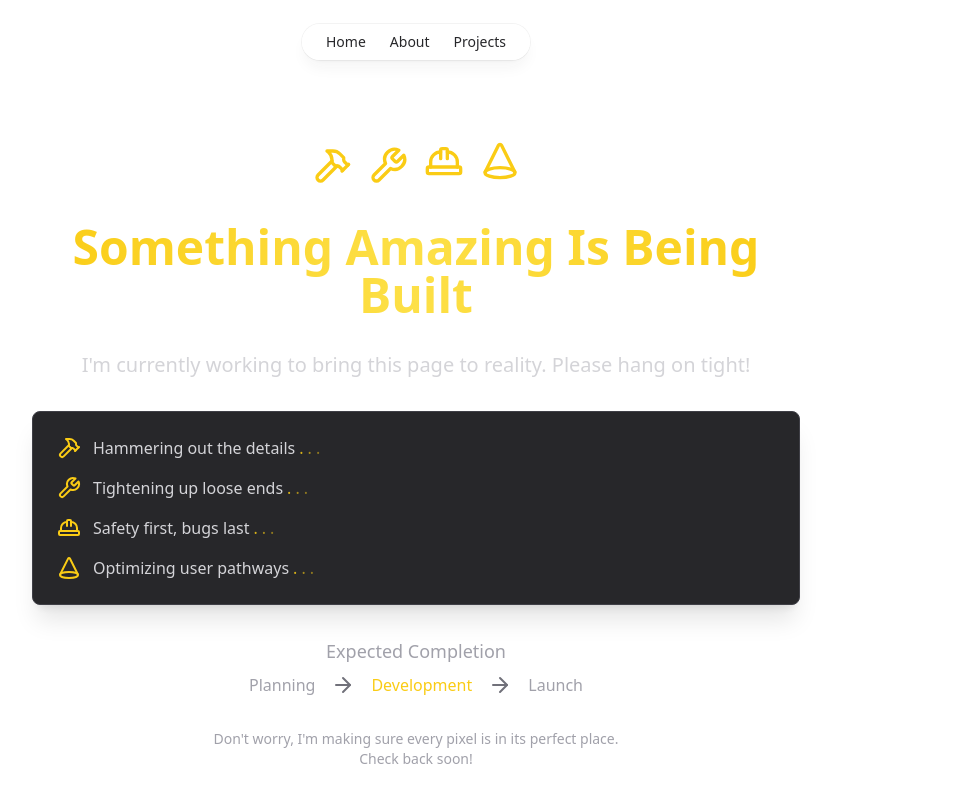
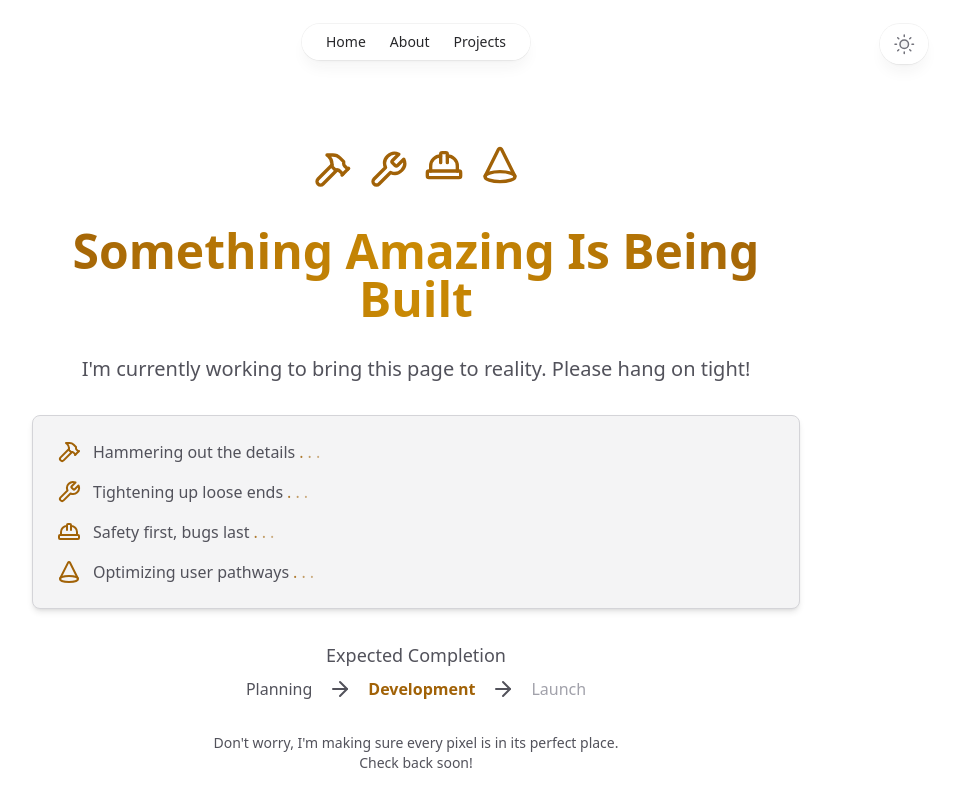
Before and after one commit to PabloGracia/with-pablo, a Next.js app: page /projects/with-pablo in a window 1280 px wide. Shown: the top 800 px of the page, without its empty margins (224-1179 px from the left). Built offline with nearby package versions, Linux system fonts and the light colour scheme.

Commit message:
Add theme toggle

```diff
--- a/app/layout.tsx
+++ b/app/layout.tsx
@@ -5,6 +5,7 @@ import { Analytics } from "@vercel/analytics/next";
 import { Layout } from "@/components/Layout";
 
 import "@/styles/tailwind.css";
+import { Providers } from "@/components/Providers";
 
 export const metadata: Metadata = {
   title: "Pablo Gracia",
@@ -19,9 +20,11 @@ export default function RootLayout({
   return (
     <html lang="en" className="h-full antialiased" suppressHydrationWarning>
       <body className="flex h-full bg-zinc-50 dark:bg-black">
-        <div className="flex w-full">
-          <Layout>{children}</Layout>
-        </div>
+        <Providers>
+          <div className="flex w-full">
+            <Layout>{children}</Layout>
+          </div>
+        </Providers>
         <SpeedInsights />
         <Analytics />
       </body>
--- a/app/projects/page.tsx
+++ b/app/projects/page.tsx
@@ -42,14 +42,16 @@ function Project({ href, logo, description, title }: ProjectProps) {
   return (
     <Link
       href={href}
-      className="group flex flex-col flex-1 w-auto gap-y-6 rounded-2xl transition hover:bg-zinc-100 dark:hover:bg-zinc-800 p-6"
+      className="group flex flex-col flex-1 w-auto gap-y-6 rounded-2xl transition delay-200 hover:bg-zinc-100 dark:hover:bg-zinc-800 p-6"
     >
-      <Image src={logo} className="h-7 w-7" alt={`${title} logo`} />
-      <div className="flex flex-col gap-y-2">
+      <div className="relative z-10 flex h-12 w-12 items-center justify-center rounded-full bg-white shadow-md shadow-zinc-800/5 ring-1 ring-zinc-900/5 dark:border dark:border-zinc-700/50 dark:bg-zinc-800 dark:ring-0">
+        <Image src={logo} alt="" className="h-7 w-7" />
+      </div>
+      <div className="flex flex-col gap-y-3">
         <h3 className="text-zinc-800 dark:text-zinc-100 text-md font-semibold">
           {title}
         </h3>
-        <p className="text-zinc-400 dark:text-zinc-500 text-sm">
+        <p className="text-zinc-600 dark:text-zinc-400 text-sm">
           {description}
         </p>
       </div>
--- a/components/Header.tsx
+++ b/components/Header.tsx
@@ -1,10 +1,12 @@
 "use client";
 
+import { useCallback, useEffect, useState } from "react";
 import clsx from "clsx";
 import Link from "next/link";
 import { usePathname } from "next/navigation";
 import { Container } from "./Container";
 import { PAGE_LINKS } from "@/constants/page-links";
+import { useTheme } from "next-themes";
 
 type NavItemProps = {
   href: string;
@@ -53,13 +55,76 @@ function MobileNavigation() {
   return <></>;
 }
 
+function SunIcon(props: React.ComponentPropsWithoutRef<"svg">) {
+  return (
+    <svg
+      viewBox="0 0 24 24"
+      strokeWidth="1.5"
+      strokeLinecap="round"
+      strokeLinejoin="round"
+      aria-hidden="true"
+      {...props}
+    >
+      <path d="M8 12.25A4.25 4.25 0 0 1 12.25 8v0a4.25 4.25 0 0 1 4.25 4.25v0a4.25 4.25 0 0 1-4.25 4.25v0A4.25 4.25 0 0 1 8 12.25v0Z" />
+      <path
+        d="M12.25 3v1.5M21.5 12.25H20M18.791 18.791l-1.06-1.06M18.791 5.709l-1.06 1.06M12.25 20v1.5M4.5 12.25H3M6.77 6.77 5.709 5.709M6.77 17.73l-1.061 1.061"
+        fill="none"
+      />
+    </svg>
+  );
+}
+
+function MoonIcon(props: React.ComponentPropsWithoutRef<"svg">) {
+  return (
+    <svg viewBox="0 0 24 24" aria-hidden="true" {...props}>
+      <path
+        d="M17.25 16.22a6.937 6.937 0 0 1-9.47-9.47 7.451 7.451 0 1 0 9.47 9.47ZM12.75 7C17 7 17 2.75 17 2.75S17 7 21.25 7C17 7 17 11.25 17 11.25S17 7 12.75 7Z"
+        strokeWidth="1.5"
+        strokeLinecap="round"
+        strokeLinejoin="round"
+      />
+    </svg>
+  );
+}
+
+function ThemeToggle() {
+  const { resolvedTheme, setTheme } = useTheme();
+  const otherTheme = resolvedTheme === "dark" ? "light" : "dark";
+  const [mounted, setMounted] = useState(false);
+
+  useEffect(() => {
+    setMounted(true);
+  }, []);
+
+  useEffect(() => {
+    console.log("Theme: ", resolvedTheme);
+  }, [resolvedTheme]);
+
+  return (
+    <button
+      type="button"
+      aria-label={mounted ? `Switch to ${otherTheme} theme` : "Toggle theme"}
+      className="group rounded-full bg-white/90 px-3 py-2 shadow-lg shadow-zinc-800/5 ring-1 ring-zinc-900/5 backdrop-blur transition dark:bg-zinc-800/90 dark:ring-white/10 dark:hover:ring-white/20"
+      onClick={() => setTheme(otherTheme)}
+    >
+      <SunIcon className="h-6 w-6 fill-zinc-100 stroke-zinc-500 transition group-hover:fill-zinc-200 group-hover:stroke-zinc-700 dark:hidden [@media(prefers-color-scheme:dark)]:fill-teal-50 [@media(prefers-color-scheme:dark)]:stroke-teal-500 [@media(prefers-color-scheme:dark)]:group-hover:fill-teal-50 [@media(prefers-color-scheme:dark)]:group-hover:stroke-teal-600" />
+      <MoonIcon className="hidden h-6 w-6 fill-zinc-700 stroke-zinc-500 transition dark:block [@media(prefers-color-scheme:dark)]:group-hover:stroke-zinc-400 [@media_not_(prefers-color-scheme:dark)]:fill-teal-400/10 [@media_not_(prefers-color-scheme:dark)]:stroke-teal-500" />
+    </button>
+  );
+}
+
 export function Header() {
   return (
     <header>
       <Container className="w-full pt-6">
-        <div className="flex flex-1 justify-end md:justify-center">
-          <DesktopNavigation />
-          <MobileNavigation />
+        <div className="grid grid-cols-3 gap-4">
+          <div className="col-start-2 col-end-3 flex flex-1 justify-end md:justify-center">
+            <DesktopNavigation />
+            <MobileNavigation />
+          </div>
+          <div className="col-start-3 flex justify-end md:flex-1">
+            <ThemeToggle />
+          </div>
         </div>
       </Container>
     </header>
--- /dev/null
+++ b/components/Providers.tsx
@@ -0,0 +1,43 @@
+"use client";
+
+import { ThemeProvider, useTheme } from "next-themes";
+import { useEffect } from "react";
+
+function ThemeWatcher() {
+  let { resolvedTheme, setTheme } = useTheme();
+
+  useEffect(() => {
+    // Check if window.matchMedia is supported
+    if (window.matchMedia) {
+      const colorSchemeQuery = window.matchMedia(
+        "(prefers-color-scheme: dark)"
+      );
+
+      // Set initial theme
+      setTheme(colorSchemeQuery.matches ? "dark" : "light");
+
+      // Listen for theme changes
+      const handleThemeChange = (e: MediaQueryListEvent) => {
+        setTheme(e.matches ? "dark" : "light");
+      };
+
+      colorSchemeQuery.addEventListener("change", handleThemeChange);
+
+      // Cleanup
+      return () => {
+        colorSchemeQuery.removeEventListener("change", handleThemeChange);
+      };
+    }
+  }, []);
+
+  return null;
+}
+
+export function Providers({ children }: { children: React.ReactNode }) {
+  return (
+    <ThemeProvider attribute="class" enableSystem>
+      <ThemeWatcher />
+      {children}
+    </ThemeProvider>
+  );
+}
--- a/components/UnderConstruction.tsx
+++ b/components/UnderConstruction.tsx
@@ -20,34 +20,37 @@ export function UnderConstruction() {
               className="animate-bounce"
               style={{ animationDelay: `${index * 200}ms` }}
             >
-              <Icon size={40} className="text-yellow-400" />
+              <Icon
+                size={40}
+                className="text-yellow-700 dark:text-yellow-400"
+              />
             </div>
           ))}
         </div>
 
         {/* Main Heading */}
-        <h1 className="text-5xl font-bold mb-4 bg-gradient-to-r from-yellow-400 via-yellow-300 to-yellow-400 text-transparent bg-clip-text">
+        <h1 className="text-5xl font-bold mb-4 bg-gradient-to-r from-yellow-700 via-yellow-600 to-yellow-700  dark:from-yellow-400 dark:via-yellow-300 dark:to-yellow-400 text-transparent bg-clip-text">
           Something Amazing Is Being Built
         </h1>
 
         {/* Subheading */}
-        <p className="text-xl text-zinc-300 mb-8">
+        <p className="text-xl text-zinc-600 dark:text-zinc-400 mb-8">
           I&apos;m currently working to bring this page to reality. Please hang
           on tight!
         </p>
 
         {/* Progress Section */}
-        <div className="bg-zinc-800 p-6 rounded-lg shadow-xl border border-zinc-700">
+        <div className="bg-zinc-100 dark:bg-zinc-800 p-6 rounded-lg shadow-md dark:shadow-xl border border-zinc-300 dark:border-zinc-700">
           <div className="space-y-4">
             {tools.map(({ icon: Icon, text }, index) => (
               <div
                 key={index}
                 className="flex items-center space-x-3 text-left"
               >
-                <Icon className="text-yellow-400" />
-                <span className="text-zinc-300 flex items-center gap-1">
+                <Icon className="text-yellow-700 dark:text-yellow-400" />
+                <span className="text-zinc-600 dark:text-zinc-400 flex items-center gap-1">
                   {text}
-                  <span className="inline-flex gap-1 text-yellow-400">
+                  <span className="inline-flex gap-1 text-yellow-700 dark:text-yellow-400 ">
                     <span className="animate-pulse">.</span>
                     <span
                       className="animate-pulse"
@@ -69,19 +72,21 @@ export function UnderConstruction() {
         </div>
 
         {/* Timeline */}
-        <div className="mt-12">
-          <p className="text-lg text-zinc-400">Expected Completion</p>
+        <div className="mt-12 text-zinc-600 dark:text-zinc-400">
+          <p className="text-lg ">Expected Completion</p>
           <div className="flex items-center justify-center gap-4 mt-2">
-            <span className="text-zinc-400">Planning</span>
-            <ArrowRight className="text-zinc-500" />
-            <span className="text-yellow-400">Development</span>
-            <ArrowRight className="text-zinc-500" />
+            <span>Planning</span>
+            <ArrowRight />
+            <span className="text-yellow-700 dark:text-yellow-400 font-bold">
+              Development
+            </span>
+            <ArrowRight />
             <span className="text-zinc-400">Launch</span>
           </div>
         </div>
 
         {/* Footer Text */}
-        <p className="text-sm text-zinc-400 mt-8">
+        <p className="text-sm text-zinc-600 dark:text-zinc-400 mt-8">
           Don&apos;t worry, I&apos;m making sure every pixel is in its perfect
           place.
           <br />
--- a/package.json
+++ b/package.json
@@ -14,6 +14,7 @@
     "clsx": "^2.1.1",
     "lucide-react": "^0.456.0",
     "next": "15.0.3",
+    "next-themes": "^0.4.3",
     "react": "19.0.0-rc-66855b96-20241106",
     "react-dom": "19.0.0-rc-66855b96-20241106"
   },
--- a/tailwind.config.ts
+++ b/tailwind.config.ts
@@ -6,13 +6,6 @@ export default {
     "./components/**/*.{js,ts,jsx,tsx,mdx}",
     "./app/**/*.{js,ts,jsx,tsx,mdx}",
   ],
-  theme: {
-    extend: {
-      colors: {
-        background: "var(--background)",
-        foreground: "var(--foreground)",
-      },
-    },
-  },
+  darkMode: "selector",
   plugins: [],
 } satisfies Config;
```
Also changed, not shown: images/logos/Rocket Holding Hand.svg, 1 other file (tests, documents, lock files or other folders).
